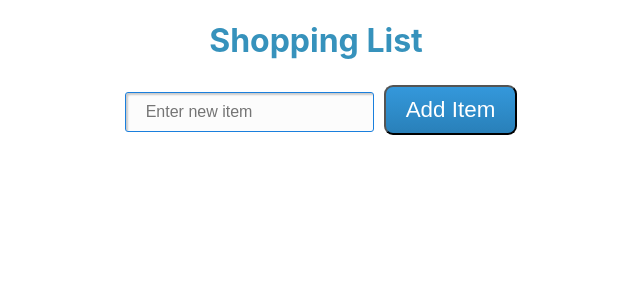
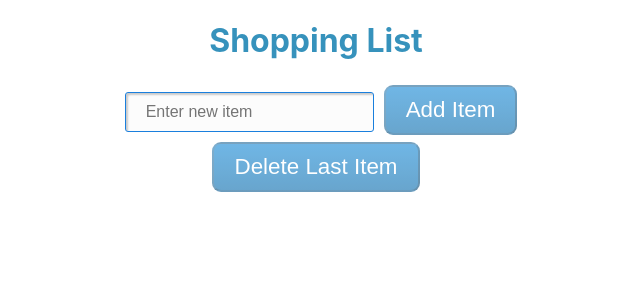
Before and after one commit to Igor333m/todolist, a React (Create React App) app: page / in a window 1280 px wide. Shown: the top 300 px of the page, without its empty margins (324-964 px from the left). Built offline with nearby package versions, Linux system fonts and the light colour scheme.

Commit message:
feat: Add item buttons functionality

```diff
--- a/src/components/AddItems.js
+++ b/src/components/AddItems.js
@@ -23,6 +23,22 @@ class AddItems extends Component {
     }));
   }
 
+  inputIsEmpty = () => {
+    return this.state.value === '' ? true : false
+  }
+
+  lastItemIsEmpty = () => {
+    return this.state.items.length === 0 ? true : false
+  }
+
+  deleteLastItem = event => {
+    event.preventDefault();
+    this.state.items.pop();
+    this.setState(oldState => ({
+      items: oldState.items
+    }));
+  }
+
 
   render() {
     console.log("this.props", this.props);
@@ -39,8 +55,15 @@ class AddItems extends Component {
             value={this.state.value}
             onChange={this.handleChange}
           ></input>
-          <button onClick={this.addItem}>Add Item</button>
+          <button
+            onClick={this.addItem}
+            disabled={this.inputIsEmpty()}
+          >Add Item</button>
         </form>
+        <button
+          onClick={this.deleteLastItem}
+          disabled={this.lastItemIsEmpty()}
+        >Delete Last Item</button>
       </div>
     );
   }
```
